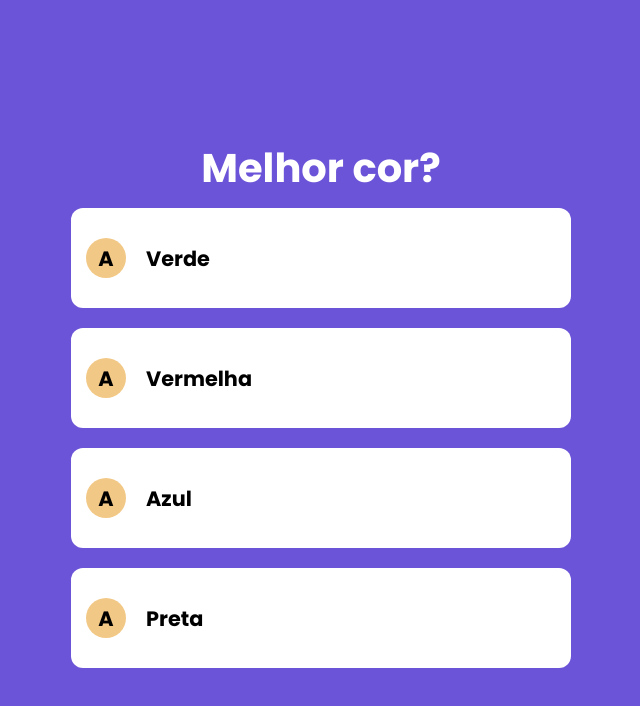
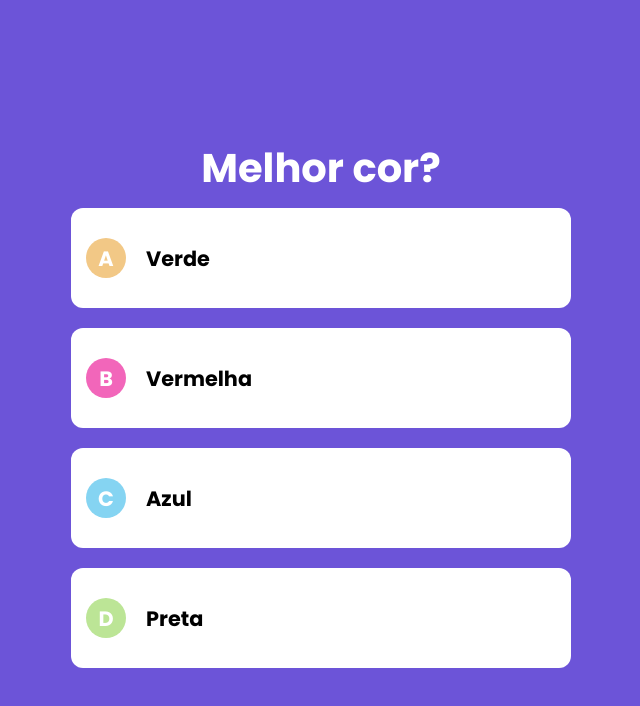
Before and after one commit to DevDaniloFerrari/Quizer, a Next.js app: page / in a window 1280 px wide. Shown: the top 706 px of the page, without its empty margins (319-959 px from the left). Built offline with nearby package versions, Linux system fonts and the light colour scheme.

Commit message:
implementando letras e cores dinamicas

```diff
--- a/components/Questao.tsx
+++ b/components/Questao.tsx
@@ -2,6 +2,13 @@ import QuestaoModel from "@/model/questao";
 import styles from "@/styles/Questao.module.css";
 import Enunciado from "./Enunciado";
 import Resposta from "./Resposta";
+
+const letras = [
+  { valor: "A", cor: "#F2C886" },
+  { valor: "B", cor: "#F266BA" },
+  { valor: "C", cor: "#85D4F2" },
+  { valor: "D", cor: "#BCE596" },
+];
 
 interface QuestaoProps {
   valor: QuestaoModel;
@@ -12,13 +19,14 @@ export default function Questao(props: QuestaoProps) {
 
   function renderizarResposta() {
     return questao.respostas.map((resposta, i) => {
+      const letra = letras[i];
       return (
         <Resposta
           key={i}
           valor={resposta}
           indice={i}
-          letra="A"
-          corFundoLetra="#F2C886"
+          letra={letra.valor}
+          corFundoLetra={letra.cor}
         />
       );
     });
--- a/styles/Resposta.module.css
+++ b/styles/Resposta.module.css
@@ -38,6 +38,7 @@
   font-size: 1.3rem;
   font-weight: 700;
   margin-right: 20px;
+  color: #fff;
 }
 
 .valor {
```
